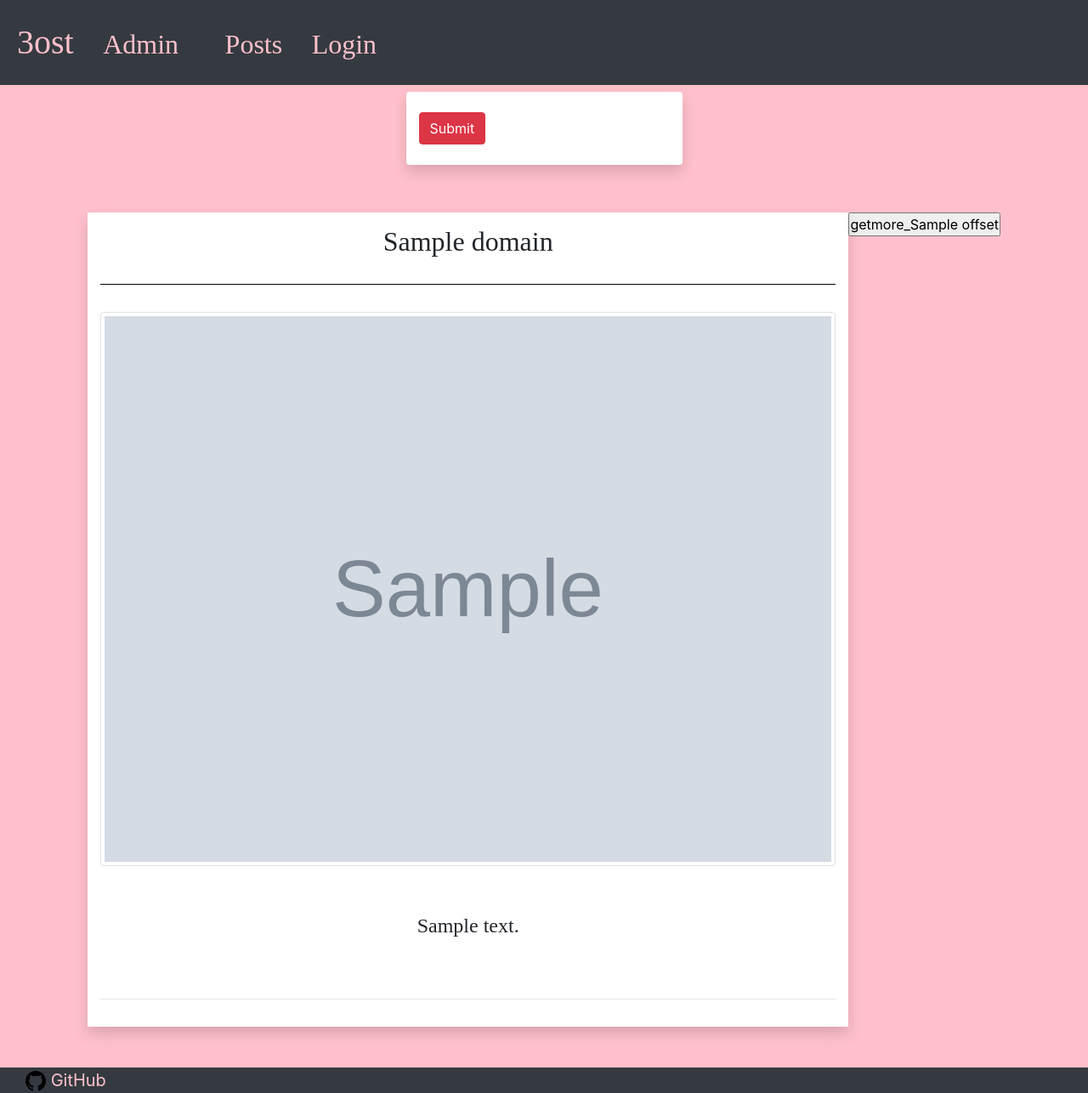
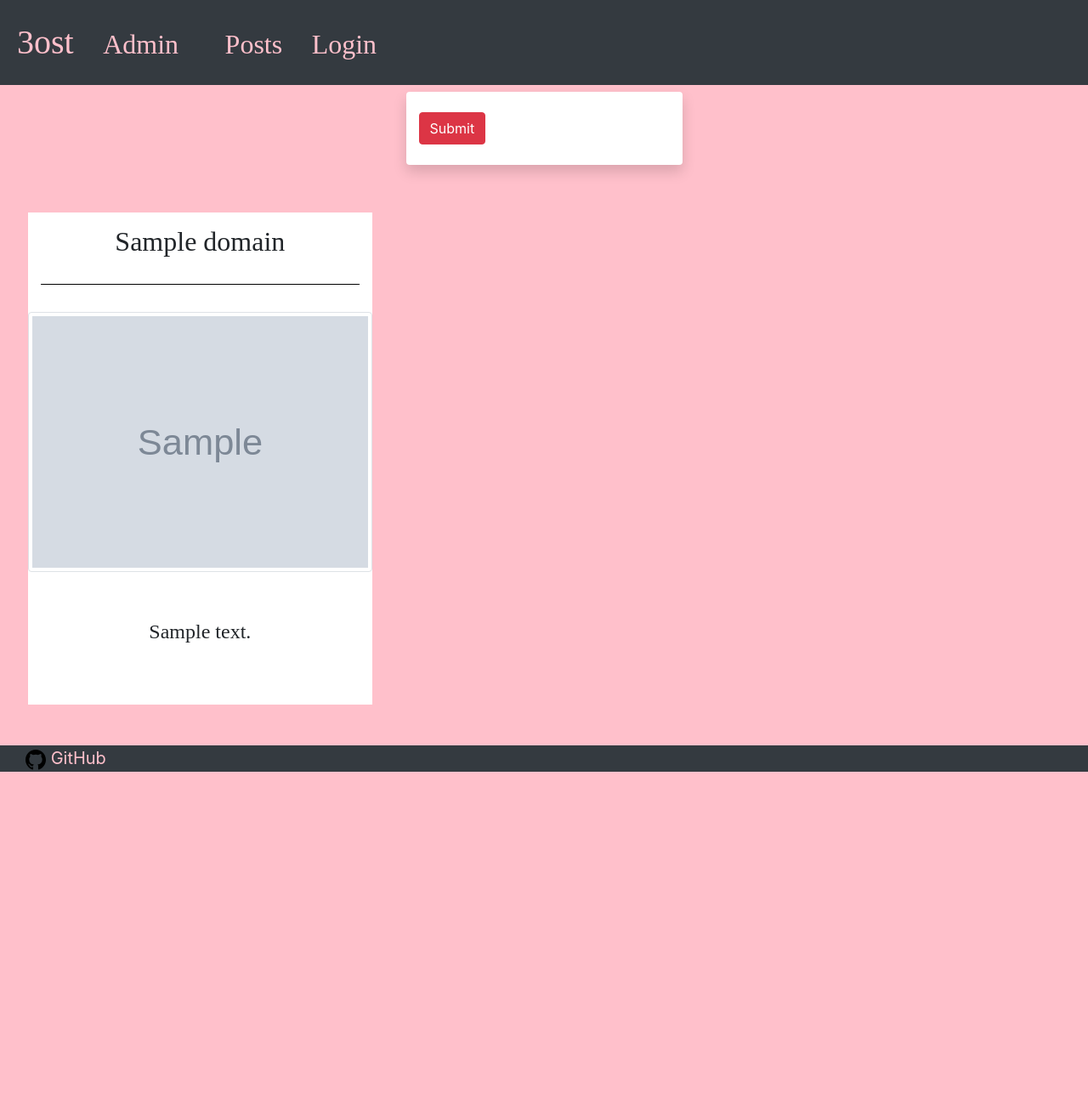
Before and after one commit to MantequilaMiracle/Test, a Django app: template newapp/templates/newapp/content.html in a window 1280 px wide. Shown: the whole page at 85% size. After the commit the page ends 908 px from the top, so only its background shows below. Run offline with Django 3.2, Linux system fonts and the light colour scheme; the template is opened without the code that fills it: most values are stand-ins (such as "Sample title", 1, 10 or a date in 2020); grey boxes marked "Sample" are stand-in pictures; some libraries are stand-ins or nearby versions.

Commit message:
Registaration form added. Few html changes

```diff
--- a/newapp/forms.py
+++ b/newapp/forms.py
@@ -1,7 +1,8 @@
 from django import forms
+from django.contrib.auth.models import User
 
 class PostForm(forms.Form):
-    public = forms.CharField(max_length = 30, widget=forms.TextInput(attrs={"placeholder": " Vk public domain", "class": "row-1"}))
+    public = forms.CharField(max_length = 50, widget=forms.TextInput(attrs={"placeholder": " Vk public domain", "class": "row-1"}))
     today_posts = forms.BooleanField(required=False, widget=forms.CheckboxInput(attrs={}))
     offset = forms.IntegerField(required=False, min_value=0, widget=forms.NumberInput(attrs={"placeholder":" default is 0", "class": "row-2"}))
     count = forms.IntegerField(required=False, min_value=0, max_value=100, widget=forms.NumberInput(attrs={"placeholder":" default is 10", "class": "row-3"}))
--- a/newapp/templates/newapp/content.html
+++ b/newapp/templates/newapp/content.html
@@ -11,22 +11,18 @@
     </form>
     {% endblock %}
     {% block content%}
-      <div class="container align-items-center p-5">
-      <div class="row">
+      <div class="container-fluid align-items-center p-5">
+      <div class="row" style="z-index: 1">
       {% for context in total_context %}
-          <div class="col shadow bg-white">
+          <div class="col-md-4 col-offset-1 bg-white">
             <p style="padding: 10px; font-family: 'Inky Thin Pixels(RUS BY LYAJKA)'; font-size: 2rem;">{{context.domain}}</p>
             <hr size="4" color="black">
-            <div class="py-3">
+            <div class="row py-3">
             {% for dataset in context.data %}
               {% if dataset.photo_url %}
                 <div class="card-img-top">
                 {% for url in dataset.photo_url %}
-                  {% if forloop.first %}
-                      <img src="{{ url }}" class="img-thumbnail lowscale" height="1280" width="1024">
-                  {% else %}
-                      <img src="{{ url }}" class="img-thumbnail scale" height="240" width="320">
-                  {% endif %}
+                    <img src="{{ url }}" class="img-thumbnail lowscale" height="1280" width="1024">
                 {% endfor%}
                 </div>
               {% elif dataset.doc_url %}
@@ -50,9 +46,6 @@
             </div>
           </div>
       {% endfor %}
-      <form action="#" method="GET">
-        <input type="button" name="getmore" value="getmore_{{ offset }}">
-      </form>
       </div>
     </div>
     {% endblock %}
--- a/newapp/templates/newapp/index.html
+++ b/newapp/templates/newapp/index.html
@@ -32,12 +32,6 @@
 				flex-direction: column;
 				min-height: 100%;
 			}
-		   .scale:hover {
-		    transform: scale(2);
-		   }
-			.lowscale:hover {
-				transform: scale(1.5);
-			 }
 		</style>
 	</head>
 	<body>
--- a/newapp/urls.py
+++ b/newapp/urls.py
@@ -3,5 +3,6 @@ from . import views
 
 urlpatterns = [
     path('', views.mainpage, name="mainpage"),
-    path('posts/', views. multipost, name="posts"),
+    path('posts/', views.multipost, name="posts"),
+    path('register/', views.registerview, name="register"),
 ]
```
Also changed, not shown: newapp/templates/registration/register.html (added, +17 -0 lines), newapp/views.py (+20 -8 lines), db.sqlite3.
